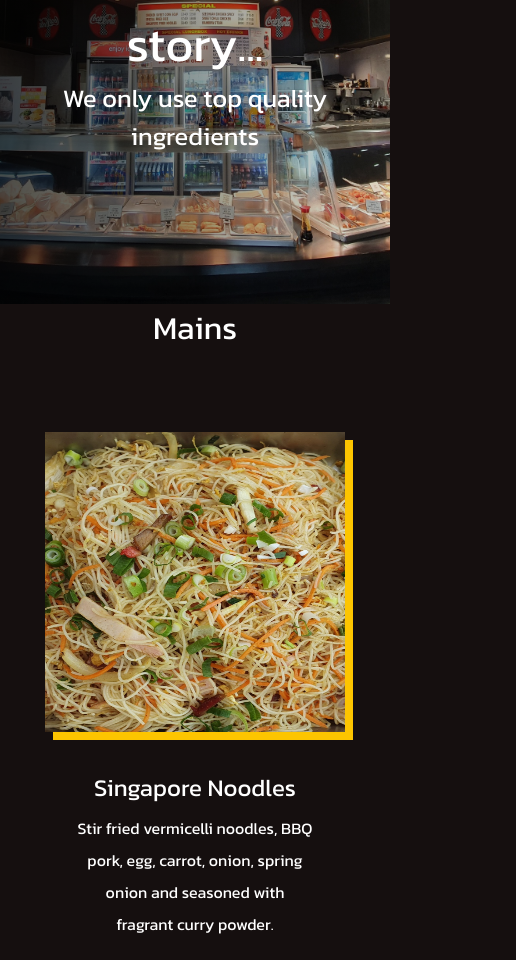
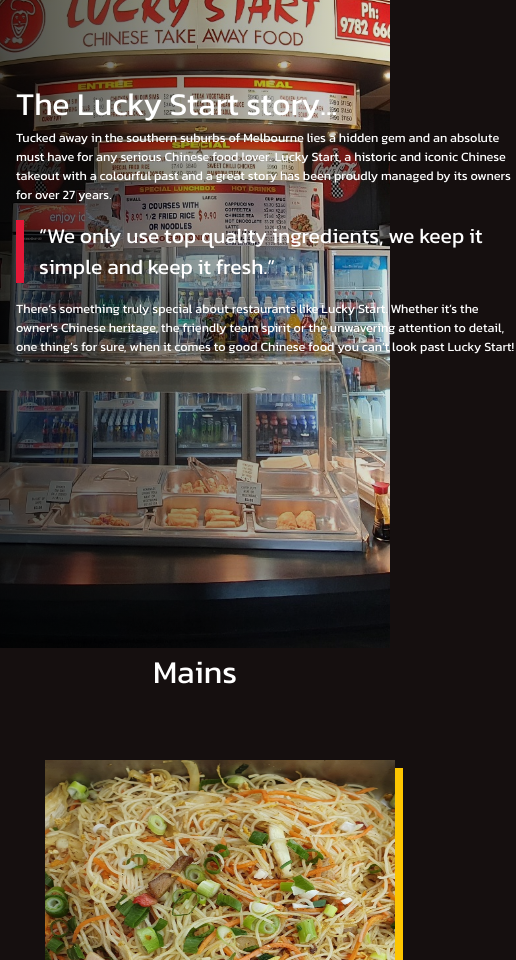
Before and after one commit to kimman8/luckystart-react, a React (Create React App) app: page / in a window 390 px wide. Shown: the part 1040-2000 px from the top of the page, 516 px wide, since content can reach past the window. Built offline with nearby package versions, Linux system fonts and the light colour scheme.

Commit message:
added more about stuff

```diff
--- a/src/components/About/AboutElements.js
+++ b/src/components/About/AboutElements.js
@@ -5,23 +5,33 @@
   background: linear-gradient(to right, rgba(0, 0, 0, 0.7), rgba(0, 0, 0, 0.1)),
     url(${AboutPic});
   height: 100vh;
-  max-height: 500px;
+  max-height: 1000px;
   background-position: center;
   background-size: cover;
-  display: flex;
-  flex-direction: column;
-  justify-content: center;
+  display: grid;
+  grid-template-columns: 1fr 1fr;
+  // flex-direction: column;
+  // justify-content: center;
   align-items: center;
   color: #fff;
-  text-align: center;
+  // text-align: center;
   padding: 0 1rem;
+`;
+
+export const AboutTextContainer = styled.div`
+  width: 500px;
 
   h1 {
-    font-size: clamp(3rem, 5vh, 5rem);
+    font-size: clamp(2rem, 3.5vh, 4rem);
   }
-
+  h2 {
+    font-size: clamp(1rem, 2.5vh, 3rem);
+    margin-bottom: 1rem;
+    border-left: 8px solid #e31837;
+    padding-left: 15px;
+  }
   p {
-    font-size: clamp(1rem, 3vh, 2rem);
+    font-size: clamp(0.5rem, 1.5vh, 1rem);
     margin-bottom: 1rem;
   }
 `;
--- a/src/components/About/index.js
+++ b/src/components/About/index.js
@@ -1,11 +1,29 @@
 import React from "react";
-import { AboutContainer } from "./AboutElements";
+import { AboutContainer, AboutTextContainer } from "./AboutElements";
 
 const About = () => {
   return (
     <AboutContainer>
-      <h1>The Lucky Start story...</h1>
-      <p>We only use top quality ingredients</p>
+      <AboutTextContainer>
+        <h1>The Lucky Start story...</h1>
+        <p>
+          Tucked away in the southern suburbs of Melbourne lies a hidden gem and
+          an absolute must have for any serious Chinese food lover. Lucky Start,
+          a historic and iconic Chinese takeout with a colourful past and a
+          great story has been proudly managed by its owners for over 27 years.
+        </p>
+        <h2>
+          “We only use top quality ingredients, we keep it simple and keep it
+          fresh.”
+        </h2>
+        <p>
+          There’s something truly special about restaurants like Lucky Start.
+          Whether it’s the owner's Chinese heritage, the friendly team spirit or
+          the unwavering attention to detail, one thing’s for sure, when it
+          comes to good Chinese food you can’t look past Lucky Start!
+        </p>
+      </AboutTextContainer>
+      <AboutTextContainer></AboutTextContainer>
     </AboutContainer>
   );
 };
--- a/src/components/Entrees/EntreesElements.js
+++ b/src/components/Entrees/EntreesElements.js
@@ -11,7 +11,7 @@
 export const EntreesHeading = styled.h1`
   font-size: clamp(2rem, 2.5vw, 3rem);
   text-align: center;
-  margin-bottom: 5rem;
+  margin-bottom: 4rem;
 `;
 
 export const EntreesWrapper = styled.div`
@@ -22,8 +22,8 @@
 `;
 
 export const EntreeCard = styled.div`
-  margin: 0 2rem;
-  line-height: 2;
+  margin: 0 2.5rem;
+  line-height: 1.5;
   width: 300px;
 `;
 
@@ -32,12 +32,12 @@
   flex-direction: column;
   justify-content: center;
   align-items: center;
-  padding: 2rem;
+  padding: 1rem;
   text-align: center;
 `;
 
 export const EntreeTitle = styled.h2`
-  font-weight: 400;
+  font-weight: 300;
   font-size: 1.5rem;
 `;
 
@@ -47,14 +47,17 @@
 
 export const EntreePrice = styled.p`
   margin-bottom: 1rem;
-  font-size: 2rem;
+  font-size: 1.5rem;
 `;
 
 export const EntreeImg = styled.img`
-  height: 300px;
-  min-width: 300px;
+  height: 350px;
+  min-width: 350px;
   max-width: 100%;
   box-shadow: 8px 8px #fdc500;
+  &:hover {
+    box-shadow: 8px 8px #e31837;
+  }
 `;
 
 export const EntreeButton = styled.button`
--- a/src/components/Entrees/data.js
+++ b/src/components/Entrees/data.js
@@ -1,6 +1,7 @@
 import dimmies from "../../images/dimmies.jpeg";
 import curryPuff from "../../images/curryPuff.jpeg";
 import chips from "../../images/chips.jpeg";
+import potatoCakes from "../../images/potatoCakes.jpeg";
 
 export const entreesData = [
   {
@@ -19,7 +20,6 @@
     price: "$1.60",
     button: "Add to Cart",
   },
-
   {
     img: chips,
     alt: "Chips",
@@ -28,4 +28,12 @@
     price: "$4.00",
     button: "Add to Cart",
   },
+  {
+    img: potatoCakes,
+    alt: "Potato Cakes",
+    name: "Potato Cakes",
+    desc: "Thin slices of potato, battered and deep-fried.",
+    price: "$1.30",
+    button: "Add to Cart",
+  },
 ];
--- a/src/components/Mains/MainsElements.js
+++ b/src/components/Mains/MainsElements.js
@@ -11,7 +11,7 @@
 export const MainsHeading = styled.h1`
   font-size: clamp(2rem, 2.5vw, 3rem);
   text-align: center;
-  margin-bottom: 5rem;
+  margin-bottom: 4rem;
 `;
 
 export const MainsWrapper = styled.div`
@@ -22,8 +22,8 @@
 `;
 
 export const MainCard = styled.div`
-  margin: 0 2rem;
-  line-height: 2;
+  margin: 0 2.5rem;
+  line-height: 1.5;
   width: 300px;
 `;
 
@@ -32,12 +32,12 @@
   flex-direction: column;
   justify-content: center;
   align-items: center;
-  padding: 2rem;
+  padding: 1rem;
   text-align: center;
 `;
 
 export const MainTitle = styled.h2`
-  font-weight: 400;
+  font-weight: 300;
   font-size: 1.5rem;
 `;
 
@@ -46,15 +46,17 @@
 `;
 
 export const MainPrice = styled.p`
-  margin-bottom: 1rem;
-  font-size: 2rem;
+  font-size: 1.5rem;
 `;
 
 export const MainImg = styled.img`
-  height: 300px;
-  min-width: 300px;
+  height: 350px;
+  min-width: 350px;
   max-width: 100%;
   box-shadow: 8px 8px #fdc500;
+  &:hover {
+    box-shadow: 8px 8px #e31837;
+  }
 `;
 
 export const MainButton = styled.button`
```
Also changed, not shown: src/images/potatoCakes.jpeg (added).
